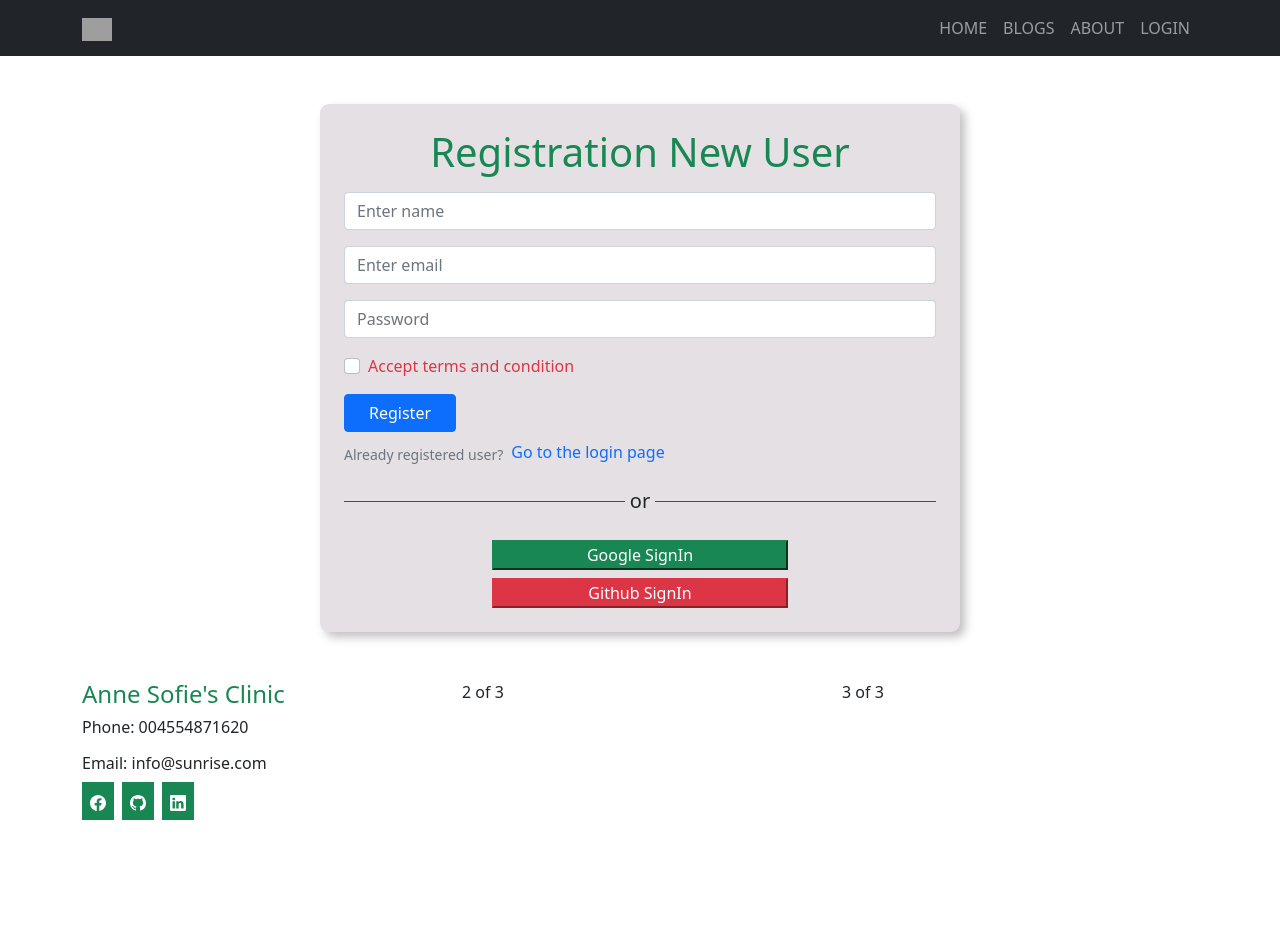
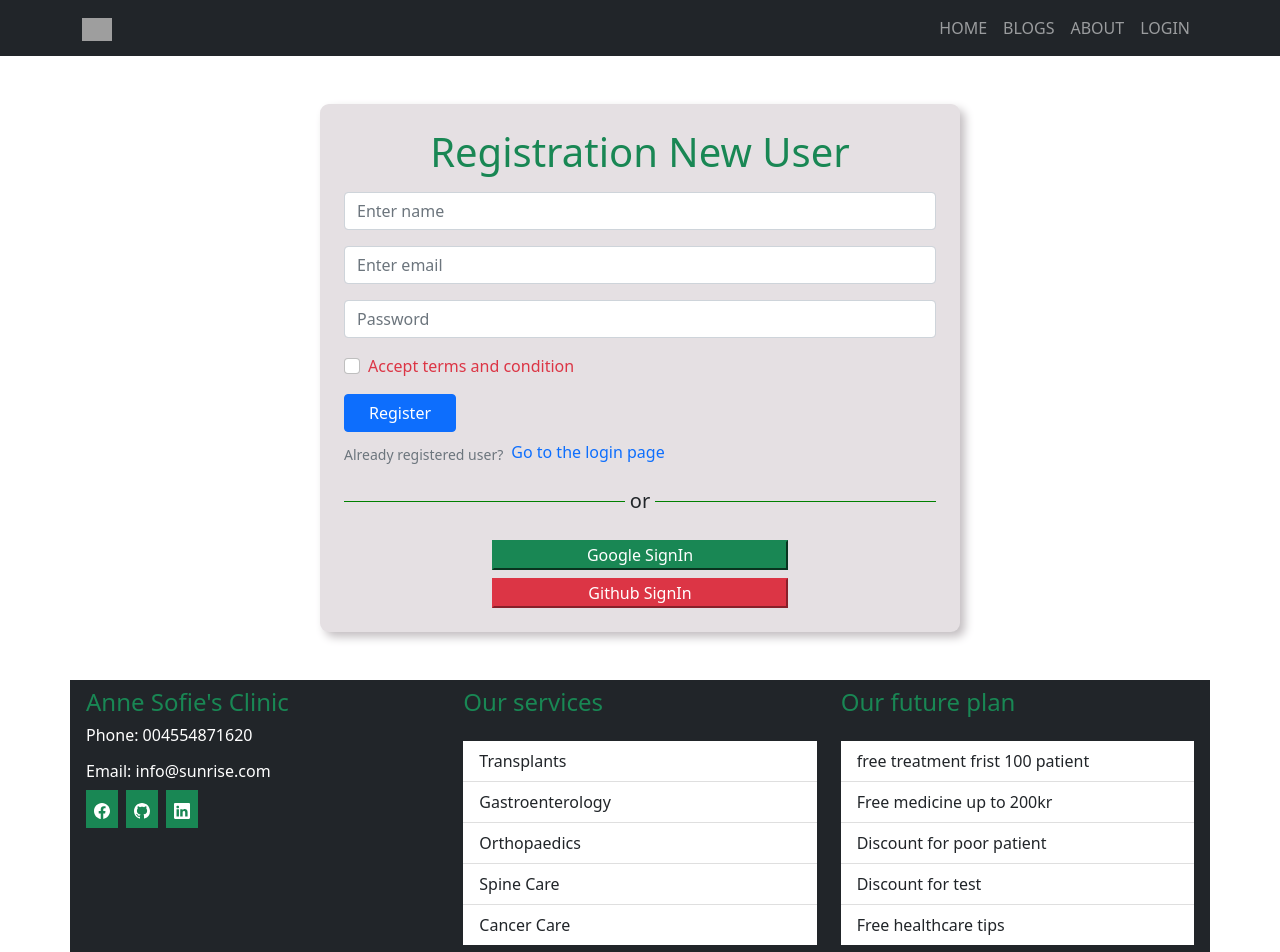
Before and after one commit to Masitbd/independent-service-provider, a React (Create React App) app: page /register in a window 1280 px wide. Shown: the top 952 px of the page. Before the commit the page ends 829 px from the top, so only its background shows below. Built offline with nearby package versions, Linux system fonts and the light colour scheme; no server answers; grey boxes are pictures that could not be loaded.

Commit message:
footer done

```diff
--- a/src/components/Footer/Footer.js
+++ b/src/components/Footer/Footer.js
@@ -3,18 +3,18 @@ import { Col, Container, Row } from "react-bootstrap";
 import { BsFacebook } from "react-icons/bs";
 import { BsGithub } from "react-icons/bs";
 import { BsLinkedin } from "react-icons/bs";
-import { Link } from "react-router-dom";
+
 import "./Foorer.css";
 
 const Footer = () => {
   return (
     <div className="my-3">
-      <Container>
+      <Container className="bg-dark py-2 px-3">
         <Row>
           <Col>
             <h4 className="text-success">Anne Sofie's Clinic</h4>
-            <p className="lh-sm">Phone: 004554871620</p>
-            <p className="lh-sm">Email: info@sunrise.com</p>
+            <p className="lh-sm text-white">Phone: 004554871620</p>
+            <p className="lh-sm text-white">Email: info@sunrise.com</p>
             <a
               className="text-decoration-none bg-success p-2 text-white"
               href="www.facebook.com"
@@ -38,9 +38,30 @@ const Footer = () => {
             </a>
           </Col>
 
-          <Col>2 of 3</Col>
-          <Col>3 of 3</Col>
+          <Col>
+            <h4 className="text-success">Our services</h4>
+            <ul class="list-group list-group-flush py-3">
+              <li class="list-group-item">Transplants</li>
+              <li class="list-group-item">Gastroenterology</li>
+              <li class="list-group-item">Orthopaedics</li>
+              <li class="list-group-item">Spine Care</li>
+              <li class="list-group-item">Cancer Care</li>
+            </ul>
+          </Col>
+          <Col>
+            <h4 className="text-success">Our future plan</h4>
+            <ul class="list-group list-group-flush py-3">
+              <li class="list-group-item">free treatment frist 100 patient</li>
+              <li class="list-group-item">Free medicine up to 200kr</li>
+              <li class="list-group-item">Discount for poor patient</li>
+              <li class="list-group-item">Discount for test</li>
+              <li class="list-group-item">Free healthcare tips</li>
+            </ul>
+          </Col>
         </Row>
+        <p className="text-white text-center py-2">
+          © 2022 Anne Sofie's Clinic
+        </p>
       </Container>
     </div>
   );
```
